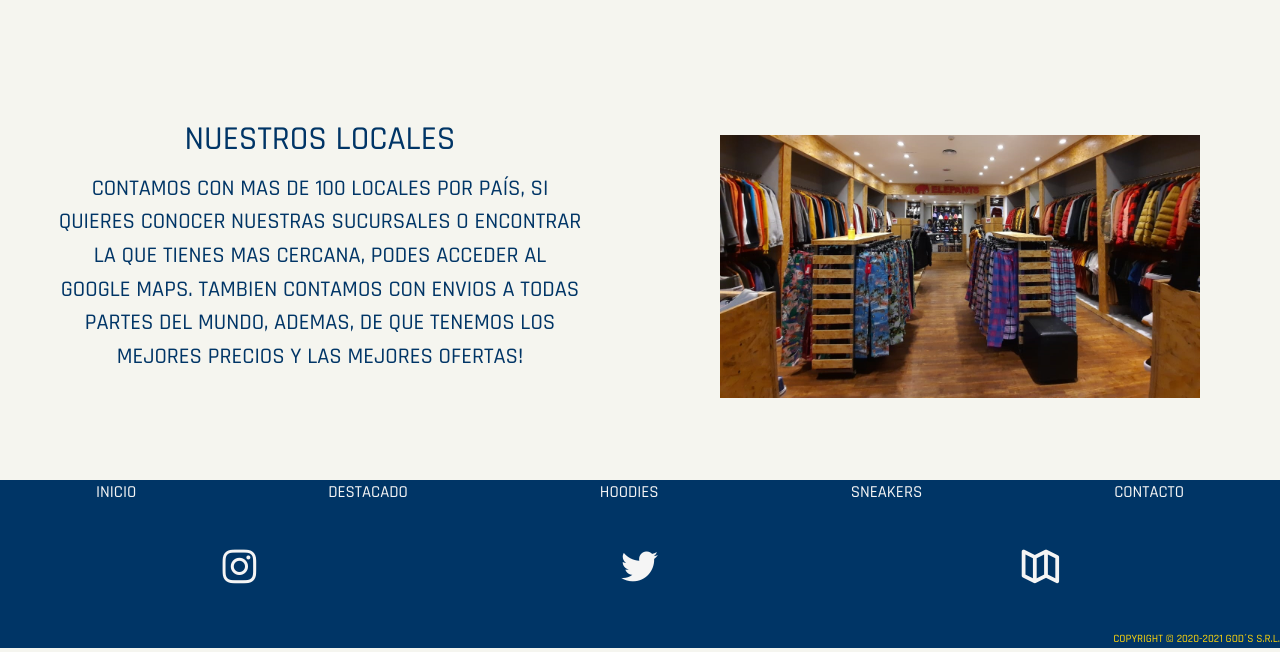
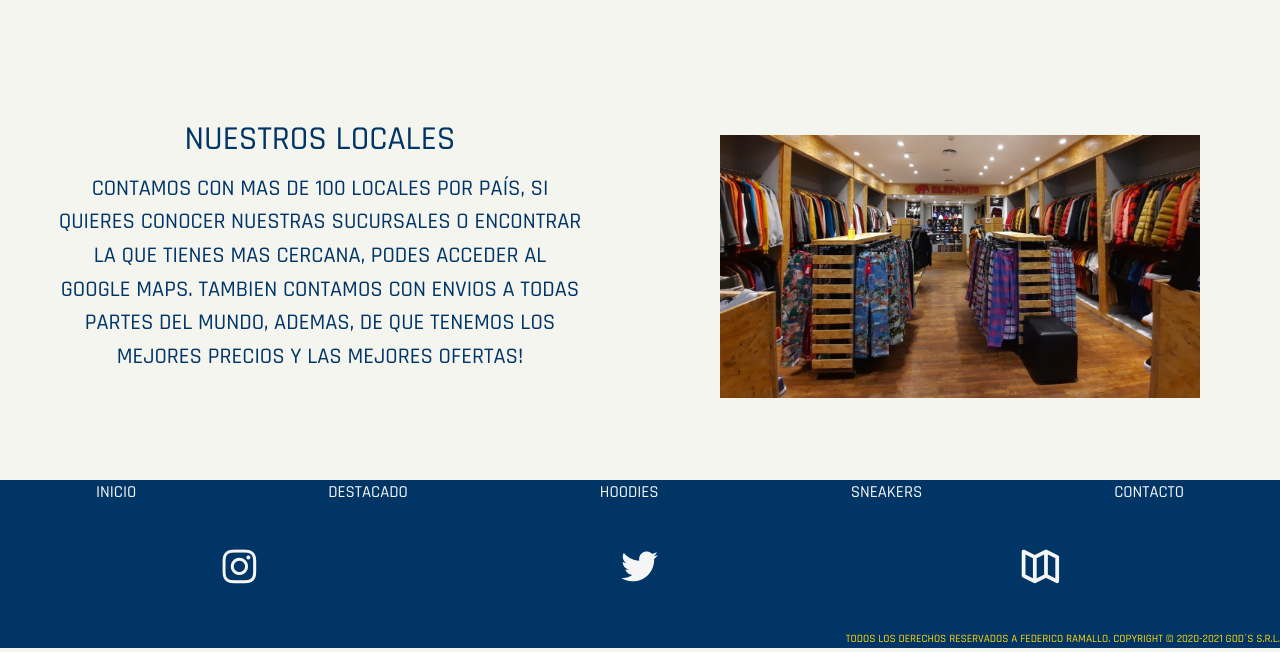
Before and after one commit to fefel0/ProyectoGods, a website: page index.html in a window 1280 px wide. Shown: the part 705-1357 px from the top of the page. Drawn offline with nearby package versions, Linux system fonts and the light colour scheme.

Commit message:
cambios index
se agrega derechos reservados

```diff
--- a/index.html
+++ b/index.html
@@ -72,7 +72,7 @@
         <a class="pie__link--maps" href="https://www.google.com.ar/maps/place/Villa+del+Totoral,+C%C3%B3rdoba/@-30.7081422,-64.1045078,13z/data=!3m1!4b1!4m5!3m4!1s0x943251cbe0c28541:0x8057f1e4576e7625!8m2!3d-30.7060508!4d-64.0675449"><i class='bx bx-map-alt'></i></a>
     </div>
     <div class="pie__texto">
-        <h6>Copyright © 2020-2021 God´s S.R.L.</h6>
+        <h6>Todos los derechos reservados a Federico Ramallo. Copyright © 2020-2021 God´s S.R.L.</h6>
     </div>
 </footer>
 
```
